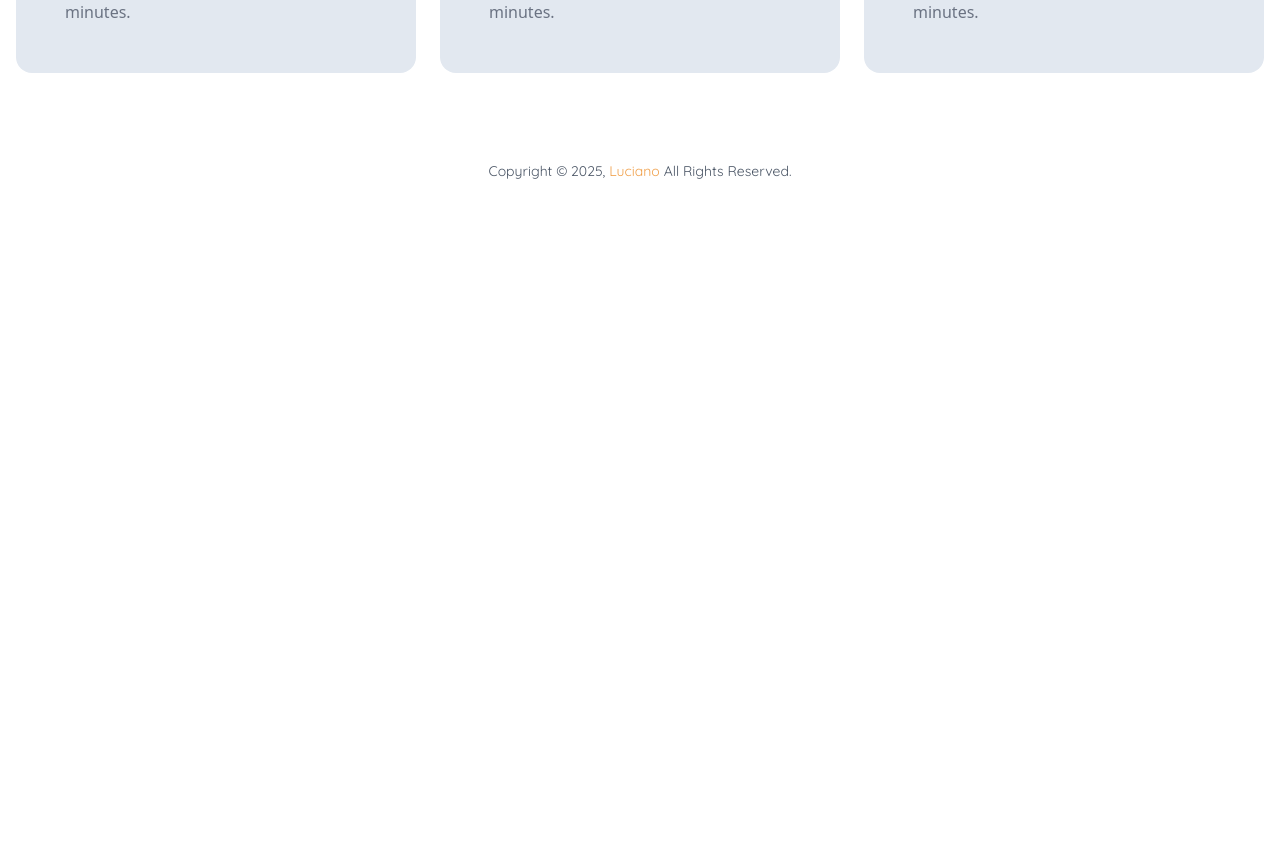
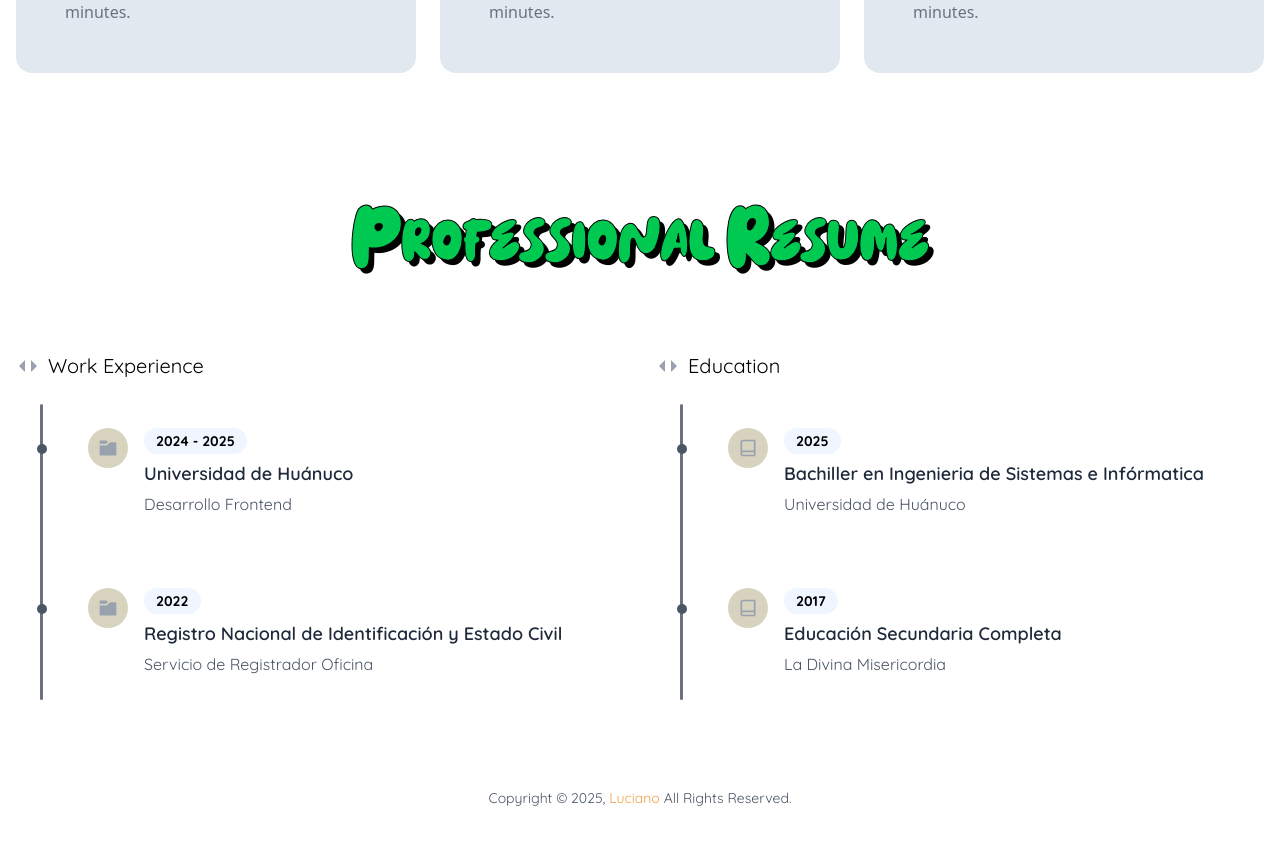
Before and after one commit to LUCIANO131231/PageCV, a React (Vite) app: page / in a window 1280 px wide. Shown: the part 1840-2685 px from the top of the page. Before the commit the page ends 2061 px from the top, so only its background shows below. Built offline with nearby package versions, Linux system fonts and the light colour scheme.

Commit message:
Add Experience component to App for enhanced user experience

```diff
--- a/src/App.jsx
+++ b/src/App.jsx
@@ -3,6 +3,7 @@ import Footer from './components/Footer'
 import Banner from './components/Banner'
 import About from './components/About'
 import Service from './components/Service'
+import Experience from './components/Experience'
 
 function App() {
   return (
@@ -11,6 +12,7 @@ function App() {
       <Banner />
       <About />
       <Service />
+      <Experience />
       <Footer />
     </main>
   )
```
